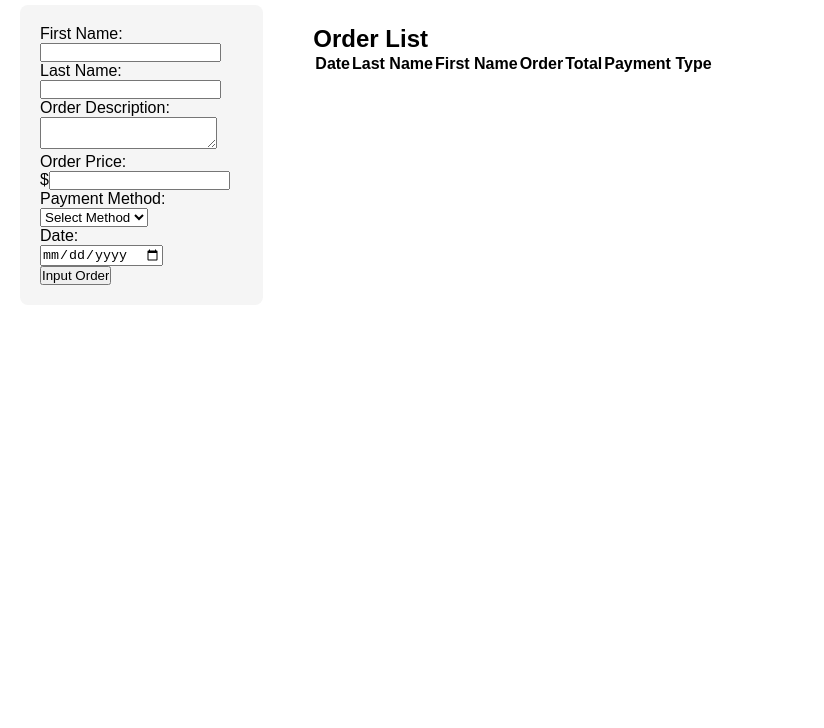
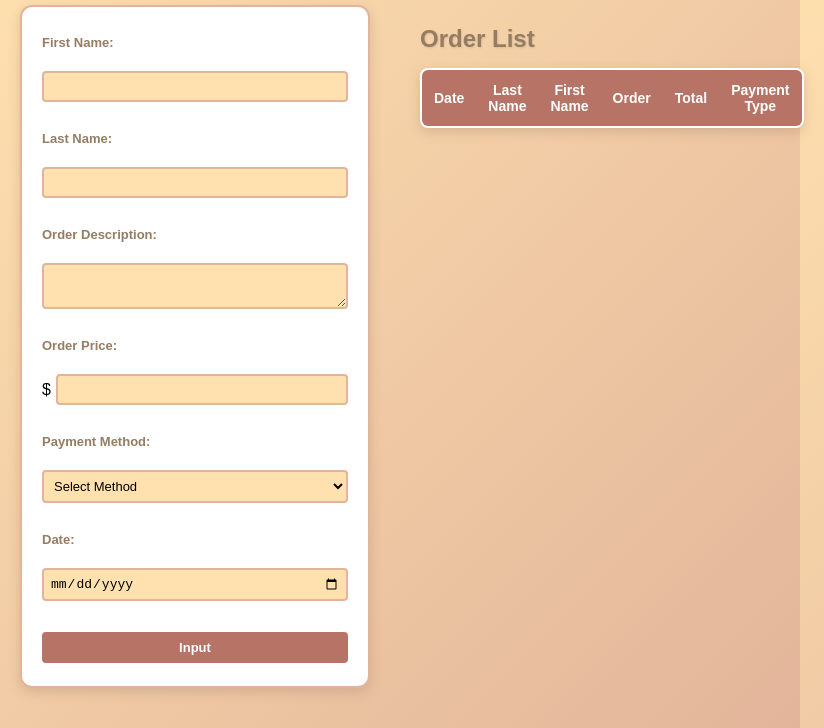
Before and after one commit to Jacob-Chamney/Order-Tracker, an Electron app: page index.html in a window 800 px wide. Shown: the part 72-800 px from the top of the page, 824 px wide, since content can reach past the window. Drawn offline with Linux system fonts and the light colour scheme; no server answers.

Commit message:
v1.0.0 release

```diff
--- a/index.html
+++ b/index.html
@@ -18,7 +18,10 @@
         <label for="orderdesc">Order Description:</label><br>
           <textarea id="orderdesc" name="orderdesc" required></textarea><br>
         <label for="orderprice">Order Price:</label><br>
-          $<input type="number" step="0.01" id="orderprice" name="orderprice" required><br>
+        <div style="display: flex; align-items: center; gap: 5px;">
+          <span>$</span>
+          <input type="number" step="0.01" id="orderprice" name="orderprice" required style="flex: 1;">
+        </div><br>
         <label for="paymentmethod">Payment Method:</label><br>
           <select name="paymentmethod" id="paymentmethod" required>
             <option value="" selected="selected" hidden="hidden">Select Method</option>
@@ -27,10 +30,12 @@
           </select><br>
         <label for="date">Date:</label><br>
           <input type="date" id="date" name="date" required><br>
-        <input type="submit" value="Input Order" id="submit-btn">
+        <div class="button-group">
+        <input type="submit" value="Input" id="submit-btn">
         <button type="button" id="edit-btn" style="display: none;">Edit</button>
         <button type="button" id="delete-btn" style="display: none;">Delete</button>
-          <script src="renderer.js"></script>
+        </div>
+        <script src="renderer.js"></script>
       </form>
     </div>
   <div class="table-section">
--- a/renderer.js
+++ b/renderer.js
@@ -71,7 +71,7 @@ ipcRenderer.on('load-orders', (event, orders) => {
     tbody.appendChild(row);
   });
   document.getElementById('orderForm').reset();
-  document.getElementById('submit-btn').value = "Input Order";
+  document.getElementById('submit-btn').value = "Input";
   document.getElementById('edit-btn').style.display = 'none';
   document.getElementById('delete-btn').style.display = 'none';
   isEditing = false;
--- a/styles.css
+++ b/styles.css
@@ -7,16 +7,21 @@
 body {
   font-family: Arial, sans-serif;
   padding: 20px;
+  background: linear-gradient(135deg, #FFE1AF 0%, #E2B59A 100%);
+  min-height: 100vh;
 }
 
 h1 {
   text-align: center;
   margin-bottom: 20px;
+  color: #957C62;
+  font-size: 32px;
+  text-shadow: 1px 1px 2px rgba(0,0,0,0.1);
 }
 
 .container {
   display: grid;
-  grid-template-columns: 1fr 2fr;
+  grid-template-columns: 350px 1fr;
   gap: 30px;
   max-width: 1400px;
   margin: 0 auto;
@@ -24,10 +29,130 @@ h1 {
 
 .form-section {
   padding: 20px;
-  background-color: #f5f5f5;
-  border-radius: 8px;
+  background-color: #ffffff;
+  border-radius: 12px;
+  position: sticky;
+  top: 20px;
+  align-self: flex-start;
+  box-shadow: 0 4px 12px rgba(149, 124, 98, 0.3);
+  border: 2px solid #E2B59A;
 }
 
 .table-section {
   padding: 20px;
 }
+
+form {
+  display: flex;
+  flex-direction: column;
+}
+
+label {
+  margin-top: 8px;
+  font-weight: bold;
+  color: #957C62;
+  font-size: 13px;
+}
+
+input, textarea, select {
+  margin-top: 3px;
+  margin-bottom: 3px;
+  padding: 6px;
+  border: 2px solid #E2B59A;
+  border-radius: 4px;
+  font-size: 13px;
+  background-color: #FFE1AF;
+}
+
+input:focus, textarea:focus, select:focus {
+  outline: none;
+  border-color: rgb(183, 116, 102);
+  background-color: #ffffff;
+}
+
+textarea {
+  resize: vertical;
+  min-height: 40px;
+  max-height: 60px;
+}
+
+.button-group {
+  display: flex;
+  gap: 10px;
+}
+
+.button-group button,
+.button-group input[type="submit"] {
+  flex: 1;
+  margin-top: 10px;
+}
+
+button, input[type="submit"] {
+  margin-top: 10px;
+  padding: 8px;
+  background-color: rgb(183, 116, 102);
+  color: white;
+  border: none;
+  border-radius: 4px;
+  cursor: pointer;
+  font-size: 13px;
+  font-weight: bold;
+}
+
+button:hover, input[type="submit"]:hover {
+  background-color: #957C62;
+}
+
+#delete-btn {
+  background-color: #957C62;
+}
+
+#delete-btn:hover {
+  background-color: rgb(183, 116, 102);
+}
+
+table {
+  width: 100%;
+  border-collapse: collapse;
+  background-color: white;
+  box-shadow: 0 4px 12px rgba(149, 124, 98, 0.3);
+  border-radius: 8px;
+  overflow: hidden;
+  border: 2px solid #E2B59A;
+}
+
+thead {
+  background-color: rgb(183, 116, 102);
+  color: white;
+}
+
+th {
+  padding: 12px;
+  text-align: center;
+  font-weight: bold;
+  font-size: 14px;
+}
+
+td {
+  padding: 10px 12px;
+  border-bottom: 1px solid #E2B59A;
+  font-size: 13px;
+  text-align: center;
+}
+
+tbody tr:hover {
+  background-color: #FFE1AF;
+  cursor: pointer;
+}
+
+tbody tr.selected {
+  background-color: #E2B59A;
+  color: #957C62;
+  font-weight: bold;
+}
+
+h2 {
+  margin-bottom: 15px;
+  color: #957C62;
+  text-shadow: 1px 1px 2px rgba(0,0,0,0.1);
+}
```
Also changed, not shown: package.json (+24 -7 lines), 2 other files.
